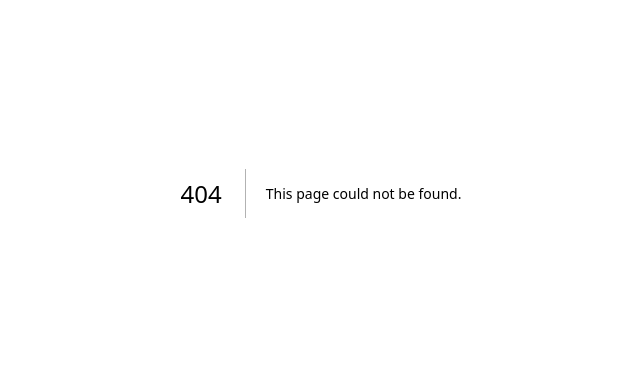
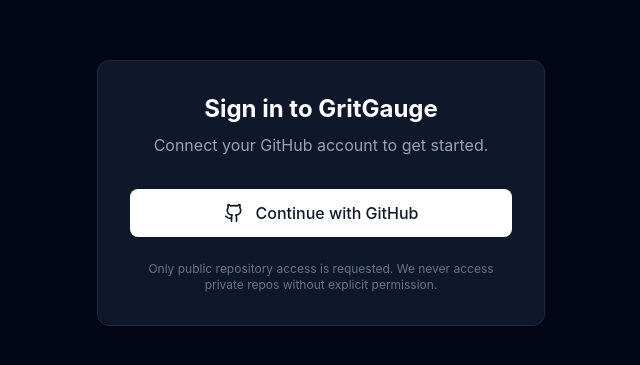
Before and after one commit to goranai/gritgauge, a Next.js app: page /auth/signin in a window 1280 px wide. Before the commit this address had no page. Shown: the part 207-572 px from the top of the page, without its empty margins (319-959 px from the left). Built offline with nearby package versions, Linux system fonts and the light colour scheme.

Commit message:
fix: add missing NextAuth route handler and sign-in page

```diff
--- /dev/null
+++ b/src/app/api/auth/[...nextauth]/route.ts
@@ -0,0 +1,6 @@
+import NextAuth from "next-auth";
+import { authOptions } from "@/lib/auth";
+
+const handler = NextAuth(authOptions);
+
+export { handler as GET, handler as POST };
--- /dev/null
+++ b/src/app/auth/signin/page.tsx
@@ -0,0 +1,54 @@
+"use client";
+
+import { signIn } from "next-auth/react";
+import { Github } from "lucide-react";
+import { useSearchParams } from "next/navigation";
+import { Suspense } from "react";
+
+function SignInContent() {
+  const params = useSearchParams();
+  const error = params?.get("error");
+  const callbackUrl = params?.get("callbackUrl") || "/dashboard";
+
+  return (
+    <div className="min-h-screen flex items-center justify-center bg-surface-950 px-4">
+      <div className="w-full max-w-md">
+        <div className="bg-surface-900 border border-surface-800 rounded-xl p-8 text-center">
+          <h1 className="text-2xl font-bold text-white mb-2">Sign in to GritGauge</h1>
+          <p className="text-surface-400 mb-8">
+            Connect your GitHub account to get started.
+          </p>
+
+          {error && (
+            <div className="bg-red-500/10 border border-red-500/30 rounded-lg p-3 mb-6 text-sm text-red-400">
+              {error === "OAuthSignin" && "There was a problem starting GitHub sign-in."}
+              {error === "OAuthCallback" && "GitHub authentication was denied or failed."}
+              {error === "AccessDenied" && "You must authorize GritGauge to access your GitHub account."}
+              {!["OAuthSignin", "OAuthCallback", "AccessDenied"].includes(error) && `Authentication error: ${error}`}
+            </div>
+          )}
+
+          <button
+            onClick={() => signIn("github", { callbackUrl })}
+            className="w-full flex items-center justify-center gap-3 bg-white hover:bg-gray-100 text-gray-900 font-medium py-3 px-6 rounded-lg transition-colors"
+          >
+            <Github className="w-5 h-5" />
+            Continue with GitHub
+          </button>
+
+          <p className="text-surface-500 text-xs mt-6">
+            Only public repository access is requested. We never access private repos without explicit permission.
+          </p>
+        </div>
+      </div>
+    </div>
+  );
+}
+
+export default function SignInPage() {
+  return (
+    <Suspense fallback={<div className="min-h-screen bg-surface-950" />}>
+      <SignInContent />
+    </Suspense>
+  );
+}
```
